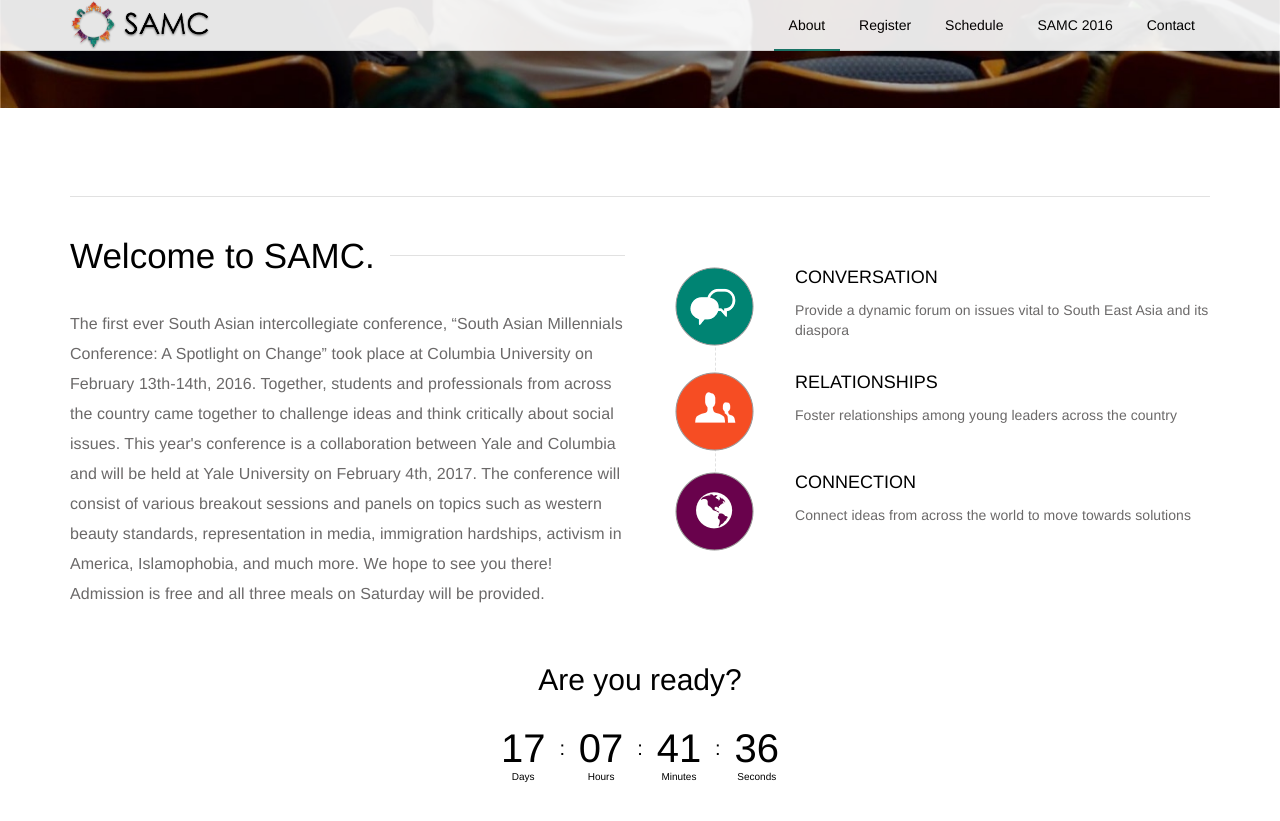
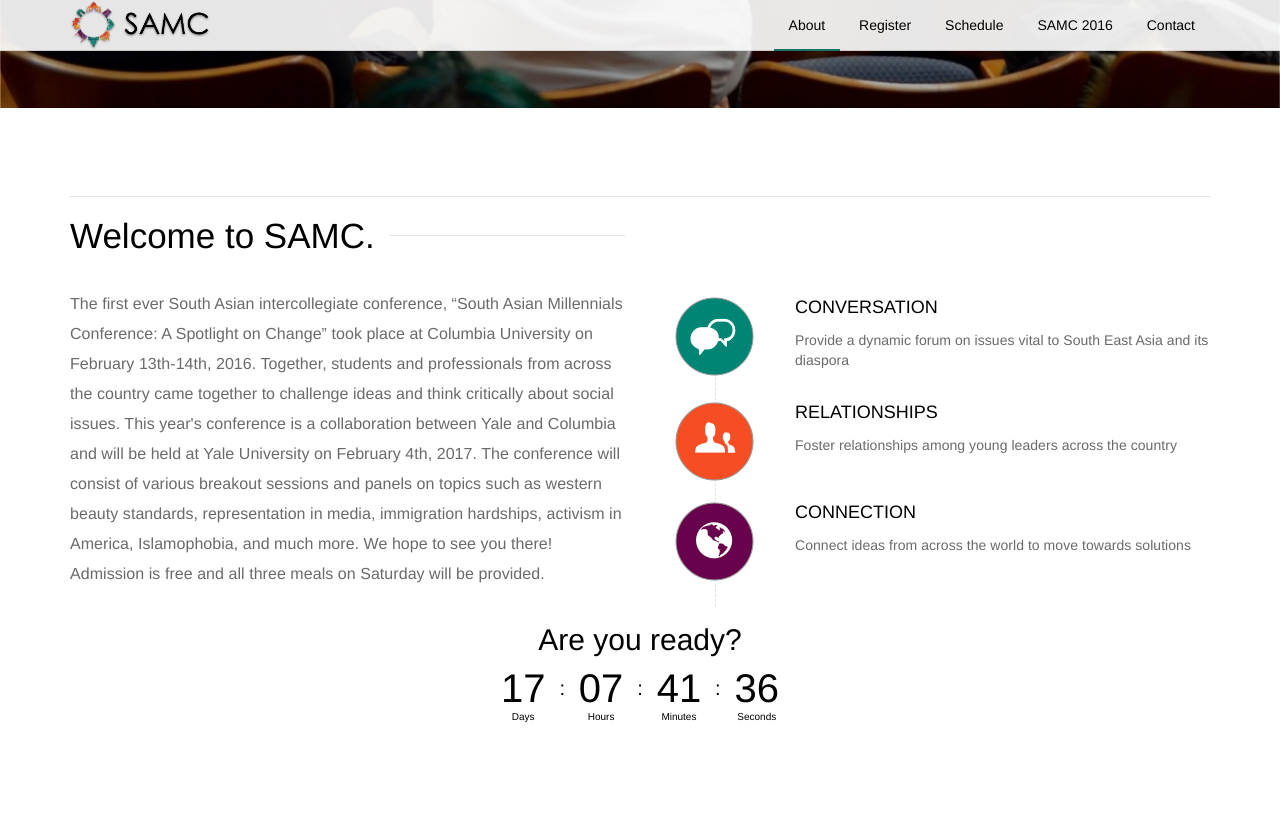
Before and after one commit to samconf/samconf.github.io, a Jekyll site: the page built from index.html, in a window 1280 px wide and 900 px high, scrolled down 754 px. Shown: the top 821 px of the window. Built offline with Jekyll 4.4.1, drawn with Linux system fonts in a browser that asks for light colours.

Commit message:
Spacing changes in about section due to added copy

```diff
--- a/assets/css/_index.scss
+++ b/assets/css/_index.scss
@@ -144,10 +144,6 @@
 
         }
 
-        .row {
-            padding: 20px 0;
-        }
-
         .header {
             overflow: hidden;
             padding-bottom: 20px;
@@ -176,6 +172,10 @@
         .info {
             z-index: 10;
             padding-top: 20px;
+
+            @media(min-width: $screen-sm) {
+                padding-top: 70px;
+            }
         }
 
         .vertical-line {
```
